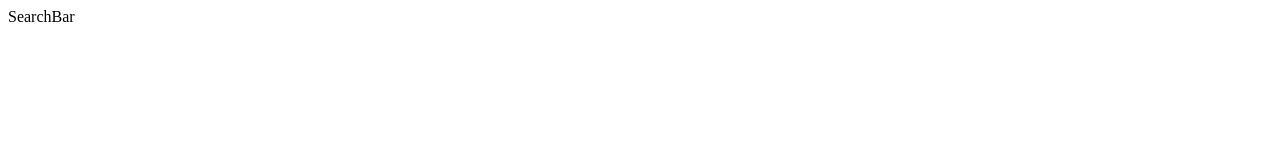
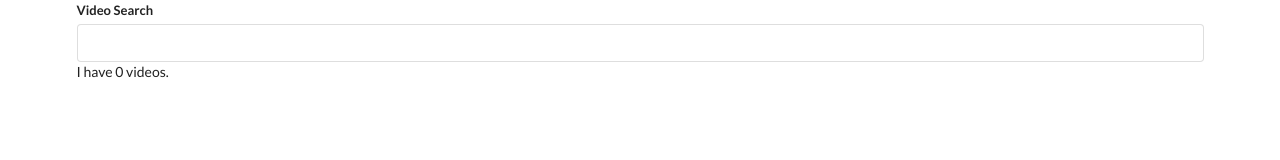
Before and after one commit to Danielle-m-14/Videos_React, a React app: page / in a window 1280 px wide. Built offline with nearby package versions, Linux system fonts and the light colour scheme.

Commit message:
created state and connected to youtube api

```diff
--- a/package.json
+++ b/package.json
@@ -6,6 +6,7 @@
     "@testing-library/jest-dom": "^5.12.0",
     "@testing-library/react": "^11.2.7",
     "@testing-library/user-event": "^12.8.3",
+    "axios": "^0.21.1",
     "react": "^17.0.2",
     "react-dom": "^17.0.2",
     "react-scripts": "4.0.3",
--- a/public/index.html
+++ b/public/index.html
@@ -24,6 +24,9 @@
       work correctly both with client-side routing and a non-root public URL.
       Learn how to configure a non-root public URL by running `npm run build`.
     -->
+    <link rel="stylesheet" href="https://cdnjs.cloudflare.com/ajax/libs/semantic-ui/2.4.1/semantic.min.css"
+      integrity="sha512-8bHTC73gkZ7rZ7vpqUQThUDhqcNFyYi2xgDgPDHc+GXVGHXq+xPjynxIopALmOPqzo9JZj0k6OqqewdGO3EsrQ=="
+      crossorigin="anonymous" referrerpolicy="no-referrer" />
     <title>React App</title>
   </head>
   <body>
--- /dev/null
+++ b/src/apis/youtube.js
@@ -0,0 +1,13 @@
+import axios from "axios";
+
+const KEY = "AIzaSyApvb4jlaKUGeu-W0SCIJNfonGo_4oNUrs";
+
+export default axios.create({
+   baseURL: "https://www.googleapis.com/youtube/v3",
+   params: {
+       part: "snippet",
+       type: "video",
+       maxResults: 5,
+       key: KEY
+   }
+});
--- a/src/components/App.js
+++ b/src/components/App.js
@@ -1,10 +1,27 @@
 import React from 'react';
 import SearchBar from './SearchBar';
+import youtube from "../apis/youtube";
 
 class App extends React.Component {
+   state = { videos: [] };
+
+    onTermSubmit = async term => {
+    const response = await youtube.get('/search', {
+        params: {
+            q: term
+        }
+      });
+
+      this.setState({ videos: response.data.items });
+    };
+
+
     render() {
         return (
-        <div><SearchBar /></div>
+        <div className="ui container">
+            <SearchBar onFormSubmit={this.onTermSubmit} />
+            I have {this.state.videos.length} videos.
+        </div>
         );
     }
 }
--- a/src/components/SearchBar.js
+++ b/src/components/SearchBar.js
@@ -1,8 +1,33 @@
 import React from 'react';
 
 class SearchBar extends React.Component {
+
+    state = { term:""};
+
+    onInputChange = (event) => {
+       this.setState({ term: event.target.value })
+    };
+
+    onFormSubmit = event => {
+        event.preventDefault();
+        this.props.onFormSubmit(this.state.term);
+    };
+
 render() {
-    return <div>SearchBar</div>;
+    return (
+    <div className="search-bar ui sement">
+        <form onSubmit={this.onFormSubmit} className="ui form">
+            <div className="field">
+                <label>Video Search</label>
+                <input
+                type="text"
+                value={this.state.term}
+                onChange={this.onInputChange}
+                />
+            </div>
+        </form>
+    </div>
+    );
 }
 }
 
```
Also changed, not shown: src/index.js (line endings or trailing spaces), 1 other file.
